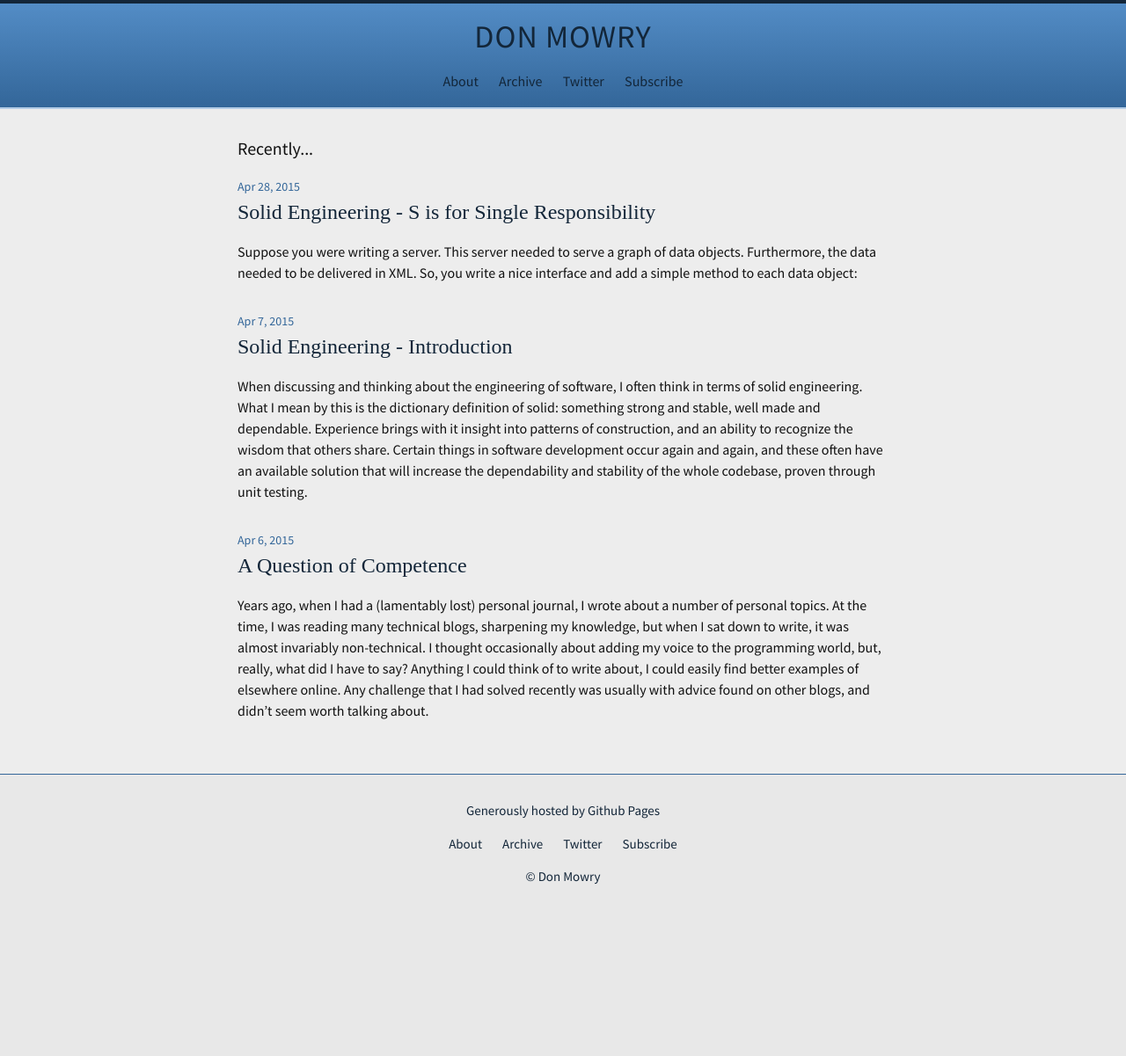
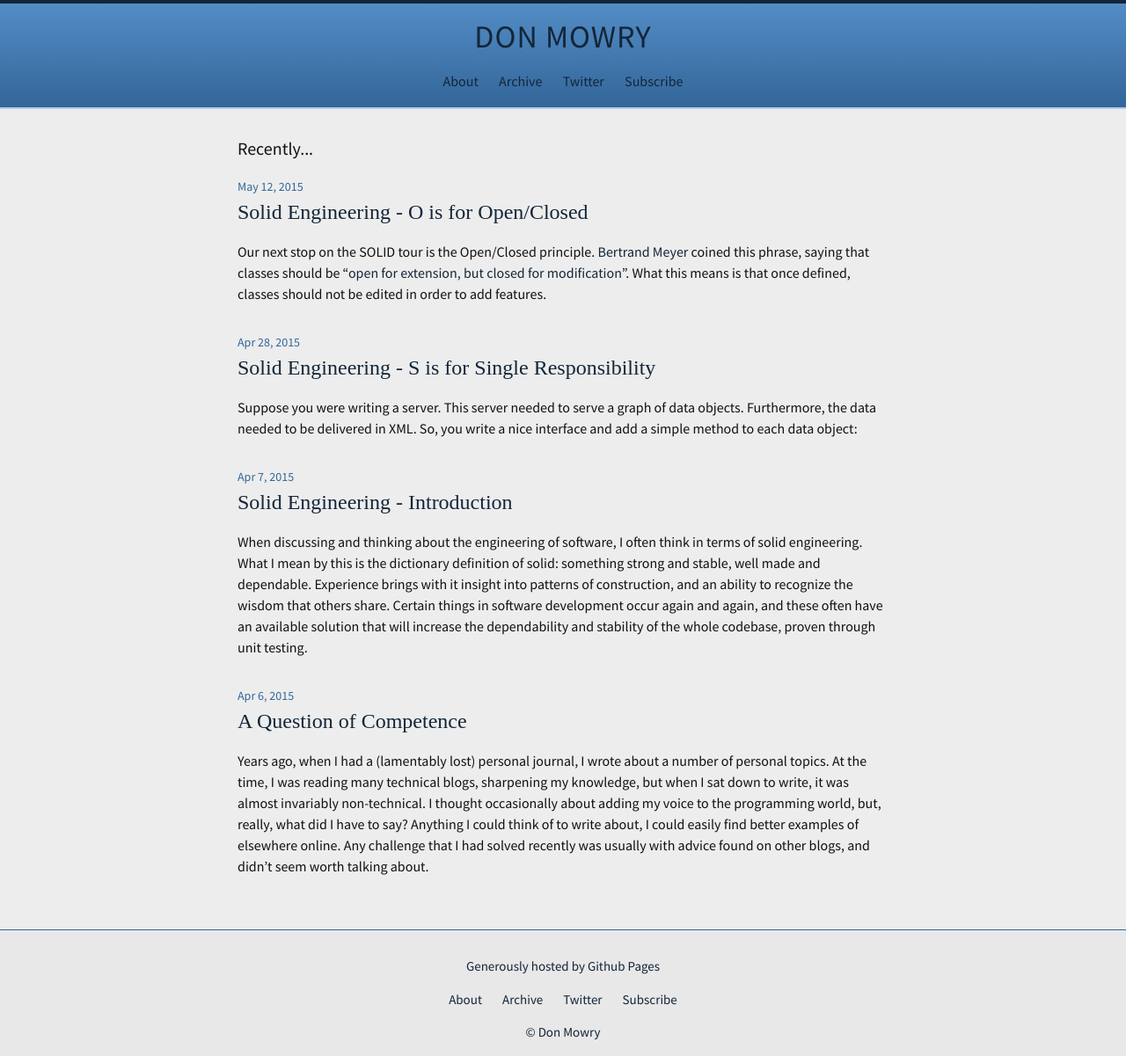
Before and after one commit to donmowry/donmowry.github.io, a Jekyll site: the page built from index.html, in a window 1280 px wide. Shown: the whole page at 88% size. Built offline with Jekyll 4.4.1, drawn with Linux system fonts in a browser that asks for light colours; some web fonts are replaced; before the commit the page ends 1024 px from its top, so only the background shows below that; some of the changed lines change nothing that is shown.

Commit message:
open closed

```diff
--- a/_includes/linkbar.html
+++ b/_includes/linkbar.html
@@ -2,6 +2,6 @@
 	<a href="{{ "/about/" | prepend: site.baseurl }}">About</a>
 	<a href="{{ "/archive/" | prepend: site.baseurl }}">Archive</a>
 	<!--<a href="https://github.com/{{ site.github_username }}">Github</a>-->
-	<a href="https://twitter.com/{{ site.twitter_username }}">Twitter</a>
+	<a href="https://twitter.com/{{ site.twitter_username }}" rel="me">Twitter</a>
 	<a href="{{ "/feed.xml" | prepend: site.baseurl }}">Subscribe</a>
 </div>
--- /dev/null
+++ b/_posts/2015-05-12-o-is-for-open_closed.md
@@ -0,0 +1,38 @@
+---
+layout: post
+title:  "Solid Engineering - O is for Open/Closed"
+date:   2015-05-12
+categories: programming solid
+---
+
+Our next stop on the SOLID tour is the Open/Closed principle. [Bertrand Meyer](http://en.wikipedia.org/wiki/Bertrand_Meyer) coined this phrase, saying that classes should be "[open for extension, but closed for modification](http://www.indiebound.org/book/9780136291558)".  What this means is that once defined, classes should not be edited in order to add features.
+
+Let's say we have a mortgage application.  We have a class representing a mortgage that will calculate the current payment required through one method, `calc_payment`.
+
+THRILLING!
+
+Let's take a look at our method:
+
+{% highlight python %}
+	def calc_payment(self):
+	    num_payment = self.years * 12
+	    monthly_payment = self.principal * \
+	        (self.interest_rate / (1-math.pow((1+self.interest_rate), (-num_payment))))
+	    return monthly_payment
+{% endhighlight %}
+
+This is great.  So simple. A = P(1 + r^(-t)).  Done.
+
+Wait.  What about an [ARM](http://www-old.me.gatech.edu/jonathan.colton/me4210/c1adjustloan.pdf)?
+
+Hmm, so, we can open this class, add an `if` statement, and that's fine, right?
+
+What if our state becomes California and suddenly Interest-Only loans are popular?
+
+The problem here is that adding a feature of a new loan type requires opening and editing this class.  This makes the code's complexity grow over time, and tightly couples the calculation of the loan to the mortgage class.  This class is becoming fragile and difficult to change.
+
+There are a few ways to solve this problem.  Most descriptions of Open/Closed principle discuss solving this through an abstract base class.  `Mortgage`, our base class, could have a calc_monthly() function.  Each concrete base class, such as a `FixedRateMortgage` or `AdjustableRateMortgage` overrides this function and provides the proper algorithm.  However, we should also prefer composition over inheritance.  In this way, it is easy to see a property of the `Mortgage` class that conforms to the interface `MortgageType`, where the calculation lives.  Either way, the `Mortgage` class and all of the subclasses do not need to be edited in order to add a new feature to our application.  Thus, they are closed for modification.
+
+Note that the definition specifically does not preclude bug fixes.  Having bugs in your program does not (necessarily) mean you are violating the Open/Closed principle just because you will have to open the class to fix them.  It just means you have bugs and need to get to work, and also probably need a couple more unit tests.
+
+Next letter: L.
```
